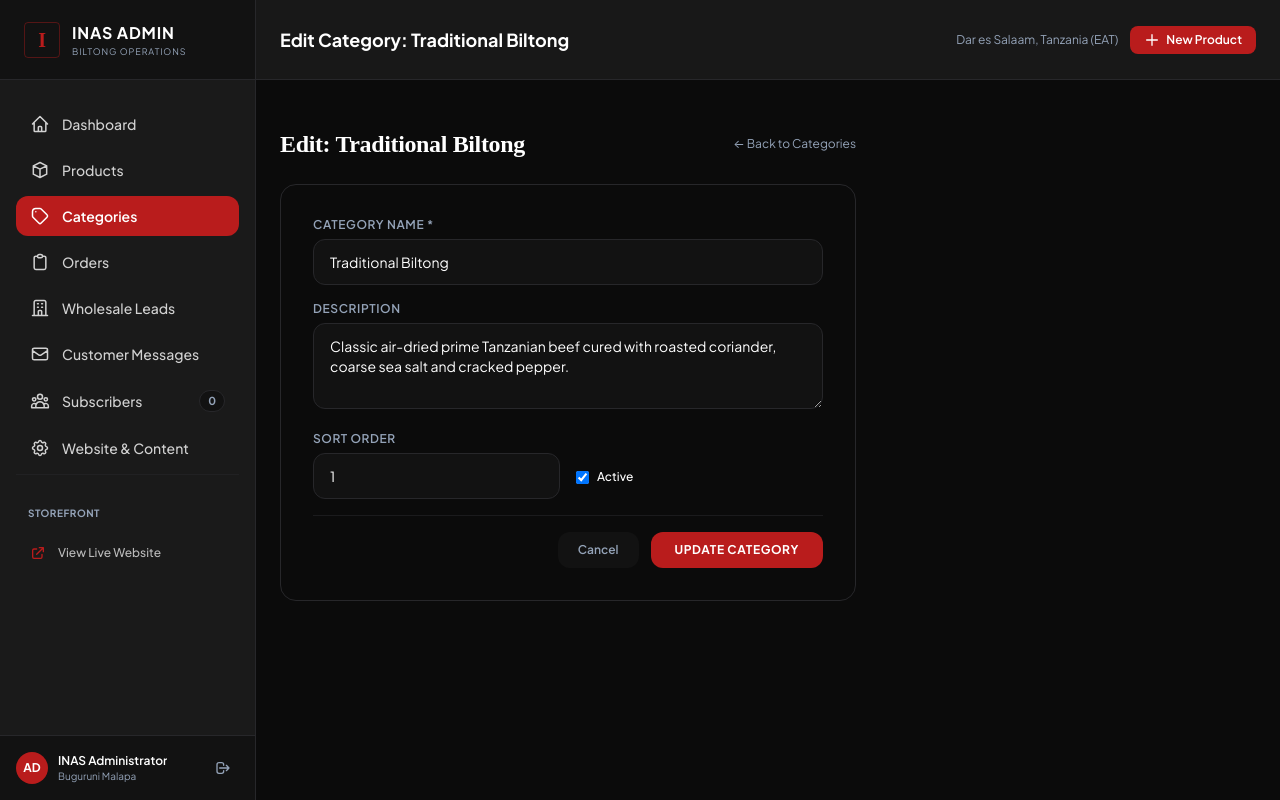
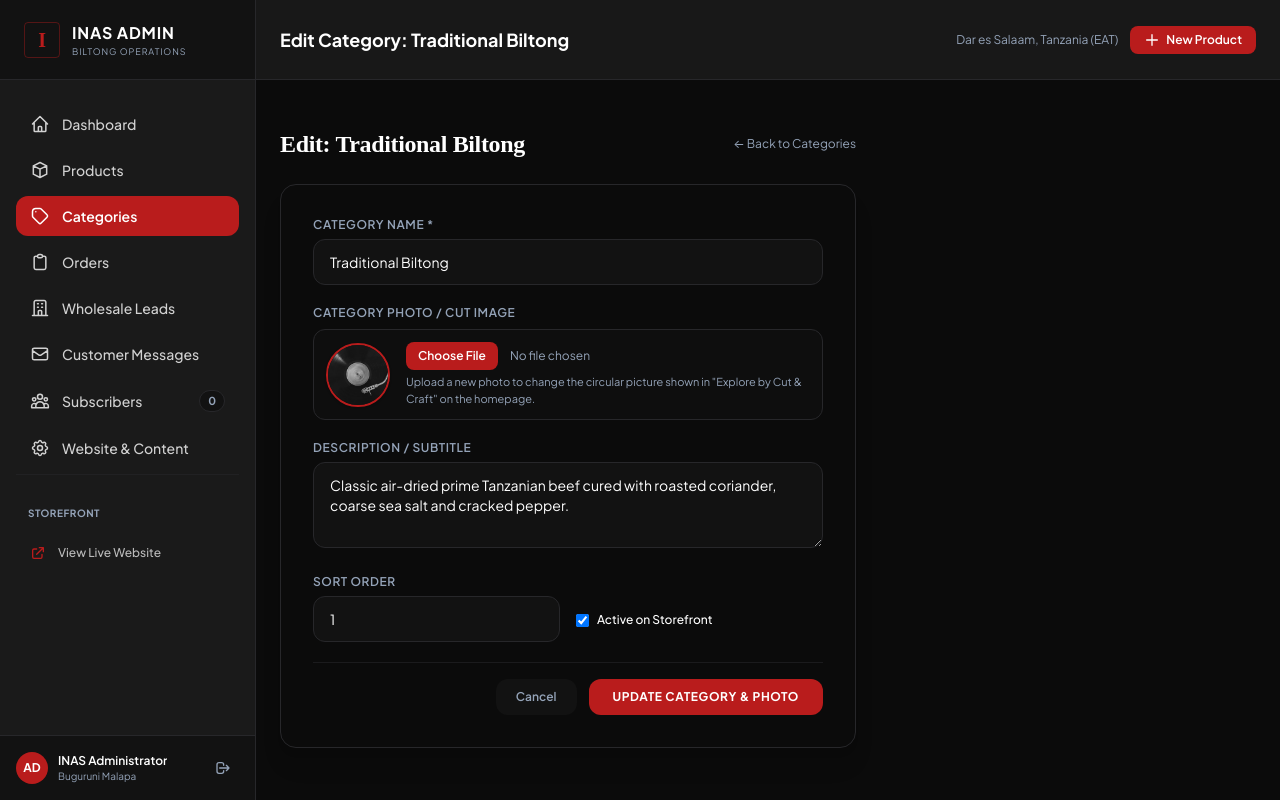
Before and after one commit to stewart767/biltong, a Laravel app: page /admin/categories/1/edit in a window 1280 px wide. Run offline with Laravel 12, Linux system fonts and the light colour scheme; a user stored in the database is signed in; data comes from the database, SQL or seed files in the repository; data that the repository does not hold is empty; style sheets or scripts are compiled from the project's sources.

Commit message:
add category photo management and uploads to admin categories with instant storefront update

```diff
--- a/app/Http/Controllers/Admin/AdminCategoryController.php
+++ b/app/Http/Controllers/Admin/AdminCategoryController.php
@@ -29,7 +29,15 @@ class AdminCategoryController extends Controller
             'description' => 'nullable|string',
             'sort_order' => 'nullable|integer',
             'is_active' => 'nullable|boolean',
+            'image' => 'nullable|image|max:3072',
         ]);
+
+        $imagePath = null;
+        if ($request->hasFile('image')) {
+            $filename = time() . '_' . preg_replace('/[^a-zA-Z0-9._-]/', '_', $request->file('image')->getClientOriginalName());
+            $request->file('image')->move(public_path('images/categories'), $filename);
+            $imagePath = 'images/categories/' . $filename;
+        }
 
         Category::create([
             'name' => $validated['name'],
@@ -37,6 +45,7 @@ class AdminCategoryController extends Controller
             'description' => $validated['description'] ?? null,
             'sort_order' => $validated['sort_order'] ?? 0,
             'is_active' => $request->boolean('is_active', true),
+            'image' => $imagePath,
         ]);
 
         return redirect()->route('admin.categories.index')->with('success', 'Category created successfully.');
@@ -54,16 +63,25 @@ class AdminCategoryController extends Controller
             'description' => 'nullable|string',
             'sort_order' => 'nullable|integer',
             'is_active' => 'nullable|boolean',
+            'image' => 'nullable|image|max:3072',
         ]);
+
+        $imagePath = $category->image;
+        if ($request->hasFile('image')) {
+            $filename = time() . '_' . preg_replace('/[^a-zA-Z0-9._-]/', '_', $request->file('image')->getClientOriginalName());
+            $request->file('image')->move(public_path('images/categories'), $filename);
+            $imagePath = 'images/categories/' . $filename;
+        }
 
         $category->update([
             'name' => $validated['name'],
             'description' => $validated['description'] ?? null,
             'sort_order' => $validated['sort_order'] ?? 0,
             'is_active' => $request->boolean('is_active'),
+            'image' => $imagePath,
         ]);
 
-        return redirect()->route('admin.categories.index')->with('success', 'Category updated successfully.');
+        return redirect()->route('admin.categories.index')->with('success', 'Category photo and details updated successfully.');
     }
 
     public function destroy(Category $category): RedirectResponse
--- a/app/Models/Category.php
+++ b/app/Models/Category.php
@@ -42,13 +42,16 @@ class Category extends Model
         }
 
         $map = [
-            'traditional-biltong' => 'images/biltong-original-1.jpg',
+            'traditional-biltong' => 'images/bbq-biltong.jpg',
+            'spiced-chilli-biltong' => 'images/chilli-biltong.jpg',
             'chilli-bites' => 'images/chilli-biltong.jpg',
+            'droewors-dried-sausage' => 'images/droewors.jpg',
             'droewors' => 'images/droewors.jpg',
             'carvers-slab' => 'images/carvers-slab.jpg',
+            'wholesale-bundles' => 'images/wholesale-box.jpg',
             'wholesale' => 'images/wholesale-box.jpg',
         ];
 
-        return asset($map[$this->slug] ?? 'images/biltong-original-1.jpg');
+        return asset($map[$this->slug] ?? 'images/bbq-biltong.jpg');
     }
 }
--- a/resources/views/admin/categories/edit.blade.php
+++ b/resources/views/admin/categories/edit.blade.php
@@ -11,7 +11,7 @@
             <a href="{{ route('admin.categories.index') }}" class="text-xs text-brand-muted hover:text-white">&larr; Back to Categories</a>
         </div>
 
-        <form action="{{ route('admin.categories.update', $category) }}" method="POST" class="p-8 rounded-2xl bg-brand-card border border-brand-border space-y-4">
+        <form action="{{ route('admin.categories.update', $category) }}" method="POST" enctype="multipart/form-data" class="p-8 rounded-2xl bg-brand-card border border-brand-border space-y-5 shadow-xl">
             @csrf
             @method('PUT')
 
@@ -21,8 +21,23 @@
                        class="w-full px-4 py-3 rounded-xl bg-brand-dark border border-brand-border text-sm text-brand-cream focus:border-brand-red focus:outline-none">
             </div>
 
+            <!-- Category Photo with Current Preview -->
+            <div class="space-y-2">
+                <label class="block text-xs font-semibold uppercase tracking-wider text-brand-muted">Category Photo / Cut Image</label>
+                <div class="flex items-center gap-4 p-3 rounded-xl bg-brand-dark/60 border border-brand-border">
+                    <div class="w-16 h-16 rounded-full overflow-hidden border-2 border-brand-red shadow bg-brand-dark flex-shrink-0">
+                        <img src="{{ $category->image_url }}" alt="{{ $category->name }}" class="w-full h-full object-cover">
+                    </div>
+                    <div class="flex-1 space-y-1">
+                        <input type="file" name="image" accept="image/*"
+                               class="w-full text-xs text-brand-muted file:mr-3 file:py-1.5 file:px-3 file:rounded-lg file:border-0 file:text-xs file:font-semibold file:bg-brand-red file:text-white hover:file:bg-brand-red-dark cursor-pointer">
+                        <p class="text-[11px] text-brand-muted">Upload a new photo to change the circular picture shown in "Explore by Cut & Craft" on the homepage.</p>
+                    </div>
+                </div>
+            </div>
+
             <div class="space-y-1.5">
-                <label class="block text-xs font-semibold uppercase tracking-wider text-brand-muted">Description</label>
+                <label class="block text-xs font-semibold uppercase tracking-wider text-brand-muted">Description / Subtitle</label>
                 <textarea name="description" rows="3"
                           class="w-full px-4 py-3 rounded-xl bg-brand-dark border border-brand-border text-sm text-brand-cream focus:border-brand-red focus:outline-none">{{ old('description', $category->description) }}</textarea>
             </div>
@@ -36,14 +51,14 @@
                 <div class="flex items-center gap-2 pt-6">
                     <label class="flex items-center gap-2 cursor-pointer">
                         <input type="checkbox" name="is_active" value="1" {{ old('is_active', $category->is_active) ? 'checked' : '' }} class="text-brand-red focus:ring-brand-red rounded">
-                        <span class="text-xs text-brand-cream font-medium">Active</span>
+                        <span class="text-xs text-brand-cream font-medium">Active on Storefront</span>
                     </label>
                 </div>
             </div>
 
             <div class="pt-4 border-t border-brand-border/60 flex items-center justify-end gap-3">
                 <a href="{{ route('admin.categories.index') }}" class="px-5 py-2.5 rounded-xl bg-brand-dark text-brand-muted text-xs font-semibold">Cancel</a>
-                <button type="submit" class="px-6 py-2.5 rounded-xl bg-brand-red hover:bg-brand-red-dark text-white font-bold text-xs font-bold uppercase tracking-wider">Update Category</button>
+                <button type="submit" class="px-6 py-2.5 rounded-xl bg-brand-red hover:bg-brand-red-dark text-white font-bold text-xs uppercase tracking-wider">Update Category & Photo</button>
             </div>
         </form>
     </div>
```
Also changed, not shown: resources/views/admin/categories/create.blade.php (+13 -5 lines), resources/views/admin/categories/index.blade.php (+19 -10 lines).
